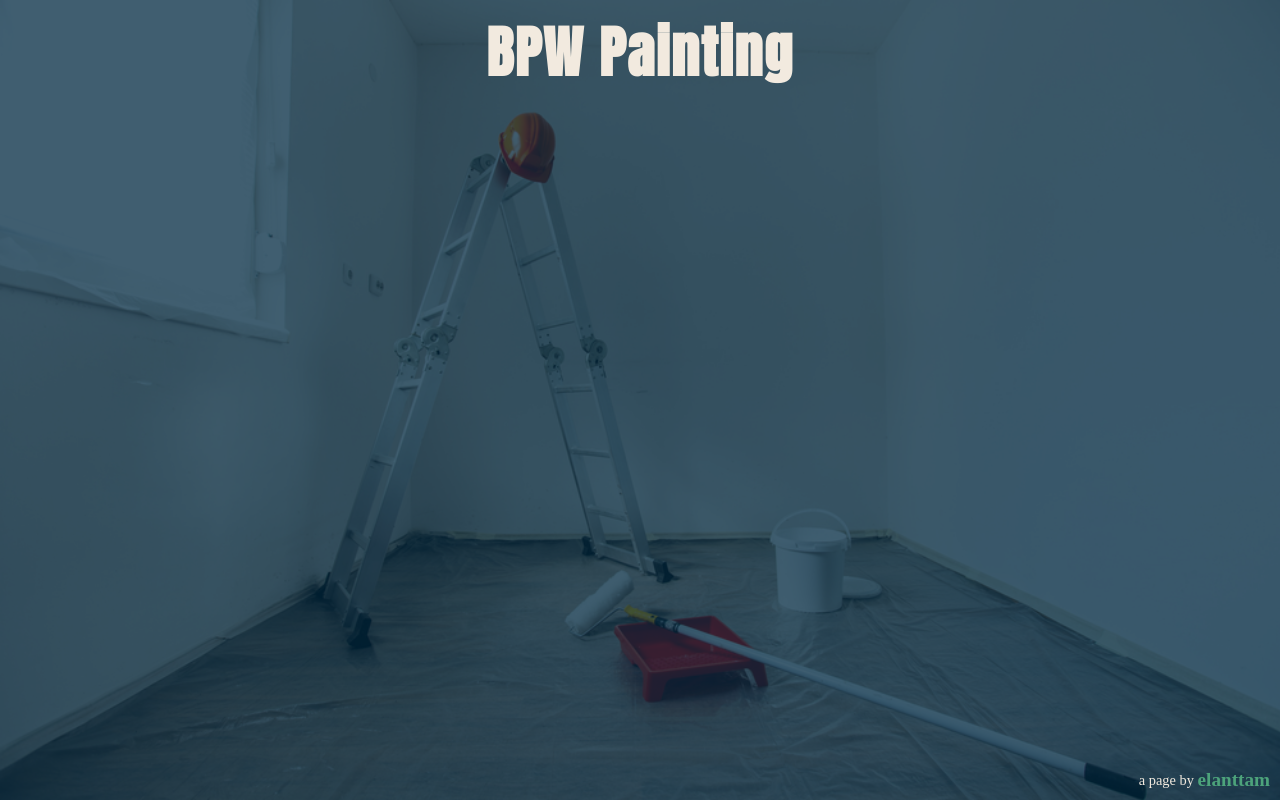
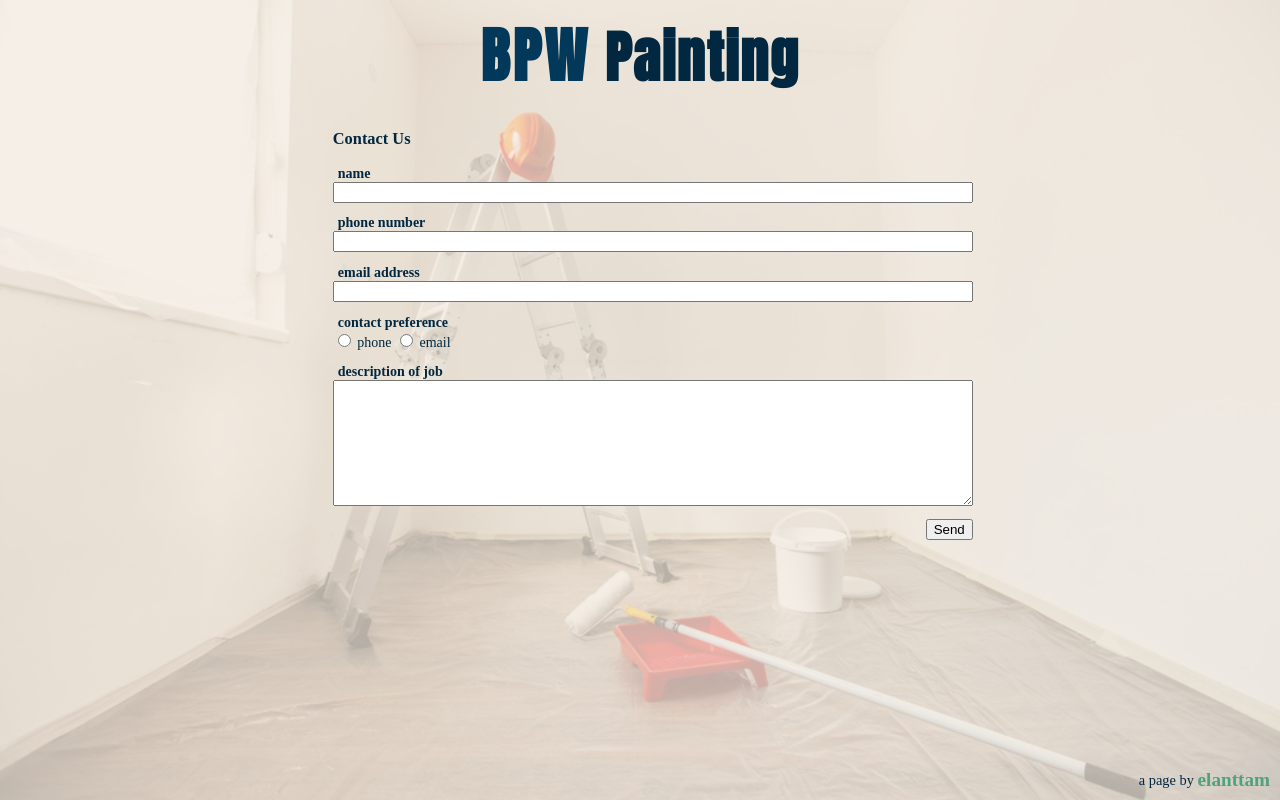
Before and after one commit to bpwpainting/bpwpainting.github.io, a website: page index.html in a window 1280 px wide. Drawn offline with Linux system fonts and the light colour scheme.

Commit message:
dummy contact form

```diff
--- a/index.html
+++ b/index.html
@@ -10,8 +10,37 @@
 </head>
 <body>
   <div class="content">
-      <h1>BPW Painting</h1>
+      <h1><span>BPW</span> Painting</h1>
     <div class="hero"></div>
+    <div class="contact-form">
+      <h3>Contact Us</h3>
+      <div class="row">
+        <label for="name">name</label>
+        <input type="text" name="name">
+      </div>
+      <div class="row">
+        <label for="phone">phone number</label>
+        <input type="tel" name="phone">
+      </div>
+      <div class="row">
+        <label for="email">email address</label>
+        <input type="email" name="email">
+      </div>
+      <div class="row">
+        <label for="pref">contact preference</label>
+        <div class="radio-btns">
+          <input type="radio" name="pref" value="phone"> phone
+          <input type="radio" name="pref" value="email"> email
+        </div>
+      </div>
+      <div class="row">
+        <label for="description">description of job</label>
+        <textarea name="description" rows="8" cols="80"></textarea>
+      </div>
+      <div>
+        <button type="submit" name="submit">Send</button>
+      </div>
+    </div>
   </div>
   <div class="footer">a page by&nbsp;<a href="http://elanttam.com" target="_blank">elanttam</a></div>
 </body>
--- a/site.less
+++ b/site.less
@@ -1,8 +1,8 @@
 
 
 body {
-  background-color: rgb(1, 40, 64);
-  color: rgb(242, 234, 223);
+  color: rgb(1, 40, 64);
+  background-color: rgb(242, 234, 223);
   font-size: 14px;
   margin: 0;
 }
@@ -26,6 +26,37 @@ body {
     text-align: center;
     margin-top: 10px;
     z-index: 1000;
+
+    span {
+      letter-spacing: 0.2rem;
+      font-size: 3.75rem;
+      color: rgb(2, 56, 89);
+    }
+  }
+
+  .contact-form {
+    margin: 0.8rem;
+    position: absolute;
+    top: 100px;
+    left: 50%;
+    transform: translateX(-50%;);
+
+    .row {
+      display: flex;
+      flex-direction: column;
+      width: 50vw;
+      margin-bottom: 0.8rem;
+
+      label {
+        font-weight: bold;
+        margin-left: 5px;
+      }
+    }
+
+    &> div:not(.row) {
+      display: flex;
+      justify-content: flex-end;
+    }
   }
 }
 
```
Also changed, not shown: site.css.
